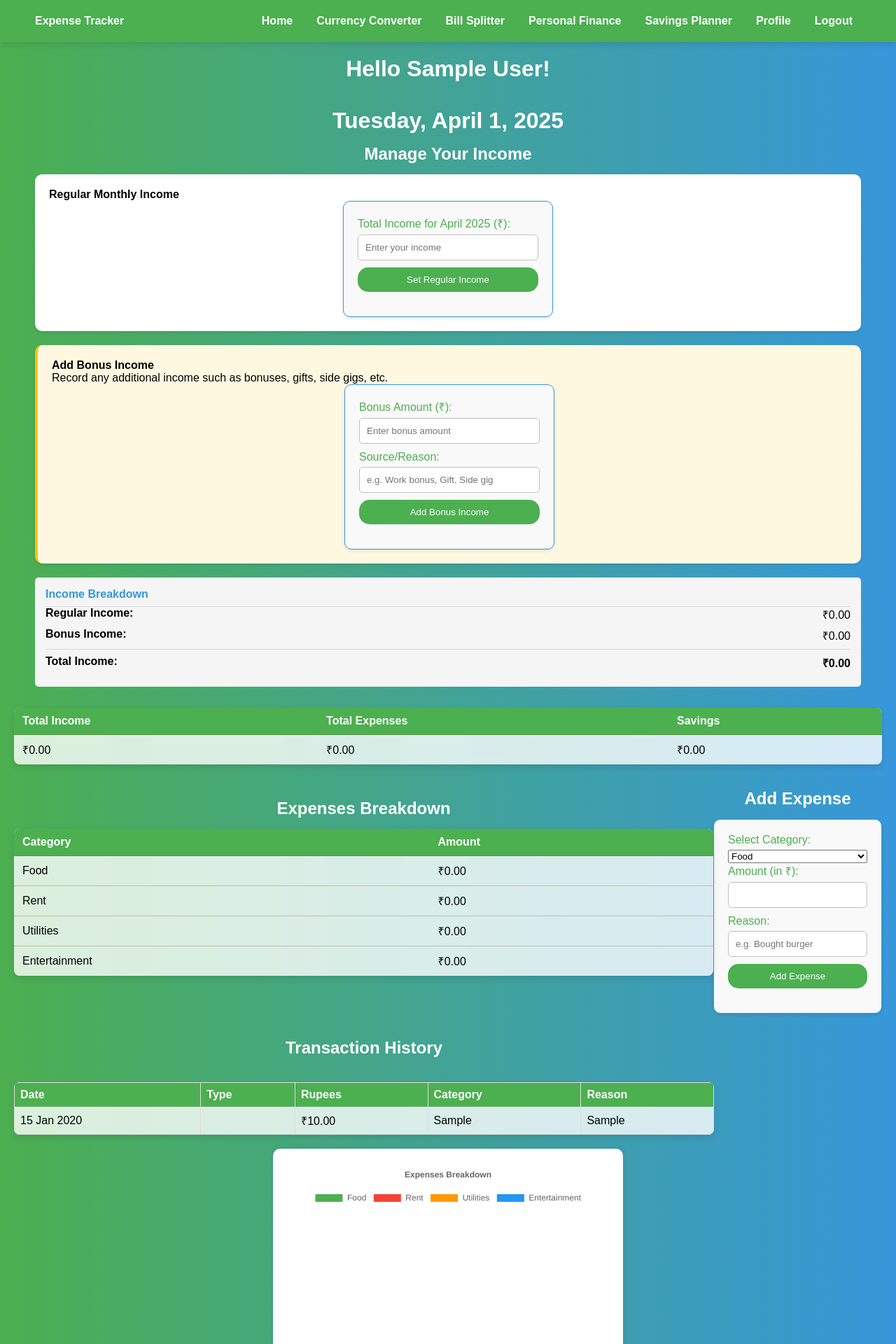
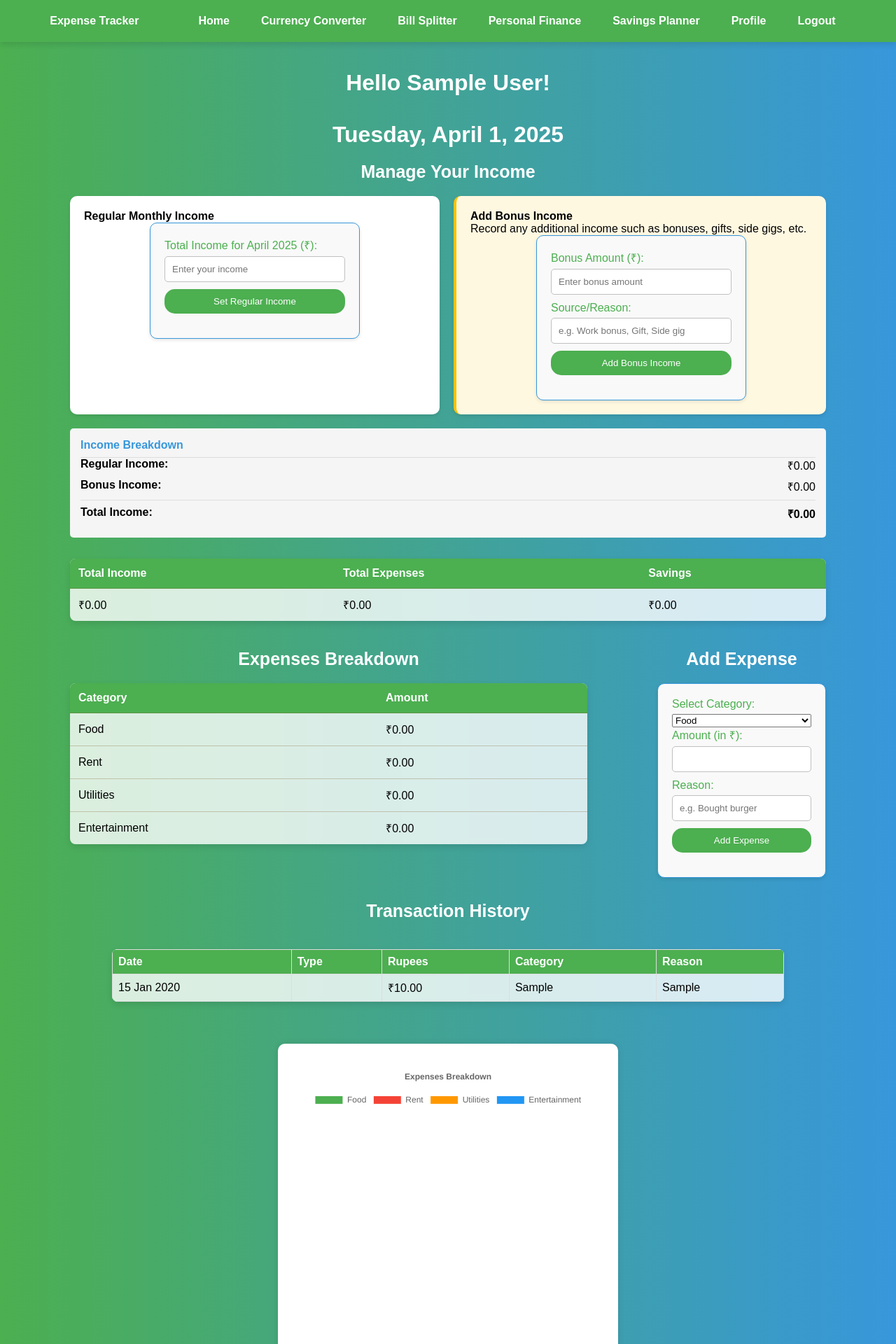
Before and after one commit to JAIdamodharan/expense-tracker, a PHP site: page /pages/personaltracker.php in a window 1280 px wide. Shown: the top 1920 px of the page at 70% size. Run offline with PHP 8.4, Linux system fonts and the light colour scheme; the visitor is signed in with stand-in values (Sample User, id 1); tables that the repository leaves empty or names only in its code hold one stand-in row (values such as "Sample post").

Commit message:
small changes in css

```diff
--- a/css/personaltracker.css
+++ b/css/personaltracker.css
@@ -6,10 +6,9 @@
 
 body {
   font-family: Arial, sans-serif;
-  margin: 0;
+  margin: 100px;
   background: linear-gradient(to right, #4caf50, #3797db);
-  min-height: 100vh;
-  padding: 80px 20px 20px;
+  height: 100vh;
 }
 
 /* Navbar Styling */
@@ -34,10 +33,9 @@ body {
   display: flex;
   justify-content: space-between;
   align-items: center;
-  width: 100%;
   max-width: 1200px;
   margin: 0 auto;
-  padding: 0 10px;
+  padding: 0 20px;
 }
 
 .nav-content h1 {
@@ -54,13 +52,13 @@ body {
 .nav-title {
   flex: 1;
   text-align: center;
-  font-size: 1.2em;
+  font-size: 1.5em;
   font-weight: bold;
 }
 
 .nav-links {
   display: flex;
-  gap: 10px;
+  gap: 15px;
   list-style: none;
 }
 
@@ -72,7 +70,7 @@ body {
   color: white;
   text-decoration: none;
   font-weight: bold;
-  padding: 8px 12px;
+  padding: 10px 15px;
   transition: background 0.3s ease;
 }
 
@@ -82,103 +80,78 @@ body {
   color: #cce5ff;
 }
 
-/* Mobile Navigation */
-.mobile-menu-toggle {
-  display: none;
-  cursor: pointer;
-  font-size: 1.5rem;
-  color: white;
-}
-
 /* Headers */
 h1 {
-  padding-right: 0;
-  font-size: clamp(1.5rem, 5vw, 2.5rem);
+  padding-right: 70px;
 }
 
 h2 {
   text-align: center;
   color: #4caf50;
-  font-size: clamp(1.2rem, 4vw, 2rem);
 }
 
 h3 {
   text-align: center;
   color: white;
-  font-size: clamp(1.1rem, 3vw, 1.5rem);
-  padding: 15px 10px;
+  font-size: 25px;
+  padding: 20px;
 }
 
 /* Current Date Styling */
 p.current-date {
-  font-size: clamp(1.2rem, 4vw, 2rem);
+  font-size: 2rem;
   font-weight: bold;
   background-color: white;
   color: #3797db;
-  padding: 15px 20px;
+  padding: 20px 30px;
   border-radius: 15px;
   text-align: center;
-  margin: 20px auto;
+  margin: 30px auto;
   width: fit-content;
-  max-width: 90%;
   box-shadow: 0 4px 12px rgba(0, 0, 0, 0.2);
 }
 
 /* Income + Month-Year Section */
 .income-month-wrapper {
   display: flex;
-  flex-direction: row;
   justify-content: center;
   align-items: center;
-  gap: 15px;
+  gap: 30px;
   margin-top: 20px;
-  flex-wrap: wrap;
 }
 
 .income-month-wrapper .income-box,
 .income-month-wrapper .month-box {
   background-color: rgba(255, 255, 255, 0.9);
   border-radius: 15px;
-  padding: 15px 20px;
-  font-size: 1rem;
+  padding: 20px 30px;
+  font-size: 1.2rem;
   color: #333;
   box-shadow: 0 3px 10px rgba(0, 0, 0, 0.15);
   font-weight: 600;
-  min-width: 180px;
+  min-width: 200px;
   text-align: center;
-  flex: 1;
-  margin-bottom: 10px;
 }
 
 /* Expense Section */
 .exp {
   display: flex;
-  flex-direction: column;
-  align-items: center;
+  align-content: center;
   justify-content: center;
+  height: 300px;
   width: 100%;
-  margin: 20px 0;
 }
 
 .exp_breakdown {
-  width: 100%;
-  max-width: 1000px;
-  margin-right: 0;
-  margin-bottom: 20px;
+  width: 1000px;
+  margin-right: 100px;
 }
 
 .exp_history {
-  width: 100%;
-  max-width: 1000px;
-  margin: 20px 0;
+  margin: 60px;
 }
 
 /* Tables */
-.table-responsive {
-  overflow-x: auto;
-  width: 100%;
-}
-
 table {
   width: 100%;
   border-collapse: collapse;
@@ -188,12 +161,11 @@ table {
   overflow: hidden;
   background-color: rgba(255, 255, 255, 0.8);
   backdrop-filter: blur(5px);
-  min-width: 500px; /* Ensures table doesn't get too squished */
 }
 
 th,
 td {
-  padding: 10px 12px;
+  padding: 12px;
   text-align: left;
 }
 
@@ -218,7 +190,6 @@ tr:last-child {
 form {
   display: flex;
   flex-direction: column;
-  width: 100%;
   max-width: 300px;
   margin: 0 auto;
   background-color: #f9f9f9;
@@ -262,7 +233,6 @@ input[type="text"] {
   border: 1px solid #c0c0c0;
   border-radius: 5px;
   transition: border 0.3s;
-  width: 100%;
 }
 
 input[type="number"]:focus,
@@ -281,7 +251,6 @@ button {
   cursor: pointer;
   transition: background-color 0.3s;
   margin-bottom: 15px;
-  width: 100%;
 }
 
 button:hover {
@@ -313,14 +282,12 @@ button:hover {
   justify-content: space-around;
   flex-wrap: wrap;
   margin-bottom: 40px;
-  gap: 20px;
 }
 
 .chart-container {
-  width: 100%;
-  max-width: 500px;
-  margin: 20px auto;
-  padding: 20px;
+  width: 45%;
+  margin: 30px auto;
+  padding: 30px;
   background-color: white;
   border-radius: 10px;
   box-shadow: 0 0 10px rgba(0, 0, 0, 0.1);
@@ -335,16 +302,14 @@ button:hover {
   border-left: 2px solid #333;
   border-bottom: 2px solid #333;
   padding-bottom: 10px;
-  overflow-x: auto;
 }
 
 .bar {
-  width: 30px;
+  width: 40px;
   text-align: center;
   color: white;
   margin: 0 10px;
   position: relative;
-  min-width: 30px;
 }
 
 .bar-saving {
@@ -361,15 +326,11 @@ button:hover {
   color: #333;
   position: absolute;
   bottom: 0;
-  font-size: 0.8rem;
-  width: 100%;
-  text-align: center;
 }
 
 .chart-label {
   margin-top: 5px;
   font-weight: bold;
-  font-size: 0.9rem;
 }
 
 /* Animation Effects */
@@ -421,13 +382,9 @@ h3:nth-of-type(3) {
 /* Container Spacing */
 .container {
   margin-bottom: 30px;
-  padding: 0 10px;
-  width: 100%;
-  max-width: 1200px;
-  margin: 0 auto 30px;
 }
 
-/* Journal/diary styles */
+/* Additional styles for journal/diary look */
 .journal-container {
   max-width: 800px;
   margin: 30px auto;
@@ -435,7 +392,6 @@ h3:nth-of-type(3) {
   padding: 20px;
   border-radius: 10px;
   box-shadow: 0 4px 8px rgba(0,0,0,0.1);
-  width: 100%;
 }
 
 .journal-title {
@@ -443,7 +399,7 @@ h3:nth-of-type(3) {
   color: #3797db;
   margin-bottom: 20px;
   font-family: 'Courier New', Courier, monospace;
-  font-size: 1.4em;
+  font-size: 1.6em;
   border-bottom: 2px solid #3797db;
   padding-bottom: 10px;
 }
@@ -471,15 +427,12 @@ h3:nth-of-type(3) {
 
 .journal-details {
   display: flex;
-  flex-wrap: wrap;
   justify-content: space-between;
   margin-top: 10px;
-  gap: 5px;
 }
 
 .journal-income, .journal-expense, .journal-savings {
   flex: 1;
-  min-width: 100px;
   padding: 5px;
   text-align: center;
 }
@@ -510,33 +463,31 @@ h3:nth-of-type(3) {
   color: #666;
   font-size: 0.9em;
 }
-
-.date-greeting-content h2 {
-  color: white;
-  font-size: clamp(1.2rem, 5vw, 2rem);
+.date-greeting-content h2{
+color: white;
+font-size: 2rem;
 }
 
 .income-container {
   display: flex;
-  flex-direction: column;
+  justify-content: space-between;
   gap: 20px;
-  width: 100%;
 }
 
-.income-section, .bonus-section {
+.income-section {
   flex: 1;
+  background-color: #fff;
   padding: 20px;
   border-radius: 10px;
   box-shadow: 0 2px 5px rgba(0,0,0,0.1);
-  width: 100%;
-}
-
-.income-section {
-  background-color: #fff;
 }
 
 .bonus-section {
+  flex: 1;
   background-color: #fff8e1;
+  padding: 20px;
+  border-radius: 10px;
+  box-shadow: 0 2px 5px rgba(0,0,0,0.1);
   border-left: 4px solid #FFC107;
 }
 
@@ -569,84 +520,3 @@ h3:nth-of-type(3) {
   padding-top: 8px;
   font-weight: bold;
 }
-
-/* Mobile Menu */
-@media (max-width: 768px) {
-  .mobile-menu-toggle {
-    display: block;
-  }
-
-  .nav-links {
-    position: fixed;
-    top: 60px;
-    left: 0;
-    width: 100%;
-    background-color: #4caf50;
-    flex-direction: column;
-    padding: 0;
-    max-height: 0;
-    overflow: hidden;
-    transition: max-height 0.3s ease;
-  }
-
-  .nav-links.active {
-    max-height: 300px;
-    padding: 10px 0;
-  }
-
-  .nav-links li {
-    width: 100%;
-    text-align: center;
-  }
-
-  .nav-links a {
-    display: block;
-    padding: 12px;
-    width: 100%;
-  }
-}
-
-/* Media Queries */
-@media (min-width: 768px) {
-  .income-container {
-    flex-direction: colu;
-  }
-
-  .exp {
-    flex-direction: row;
-    flex-wrap: wrap;
-  }
-
-  .exp_breakdown, .exp_history {
-    flex: 1;
-    min-width: 300px;
-  }
-}
-
-@media (max-width: 500px) {
-  body {
-    padding: 70px 10px 10px;
-  }
-
-  .income-month-wrapper {
-    flex-direction: column;
-  }
-
-  .income-month-wrapper .income-box,
-  .income-month-wrapper .month-box {
-    width: 100%;
-  }
-
-  .journal-details {
-    flex-direction: column;
-  }
-
-  .journal-income, .journal-expense, .journal-savings {
-    width: 100%;
-    margin-bottom: 5px;
-  }
-
-  .nav-title {
-    font-size: 1em;
-  }
-}
```
